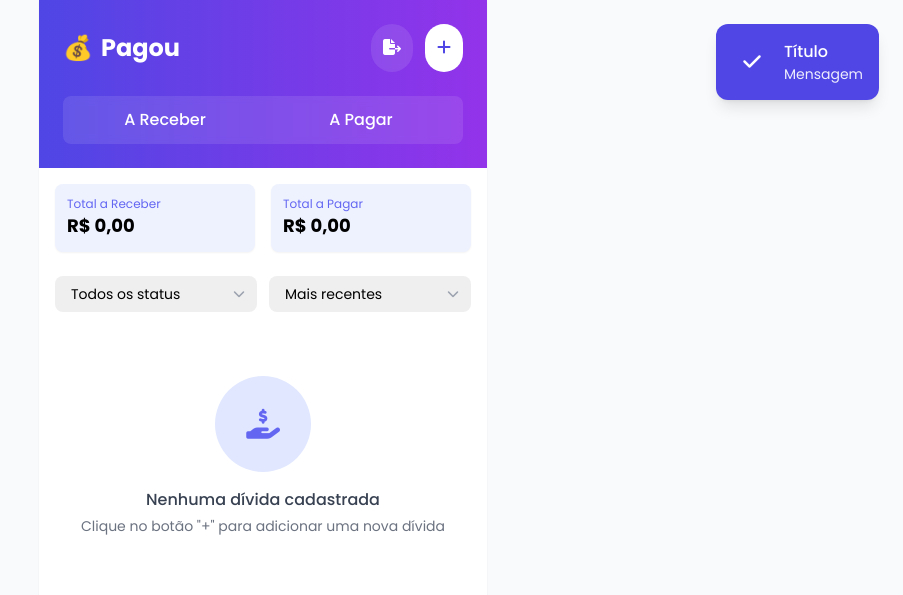
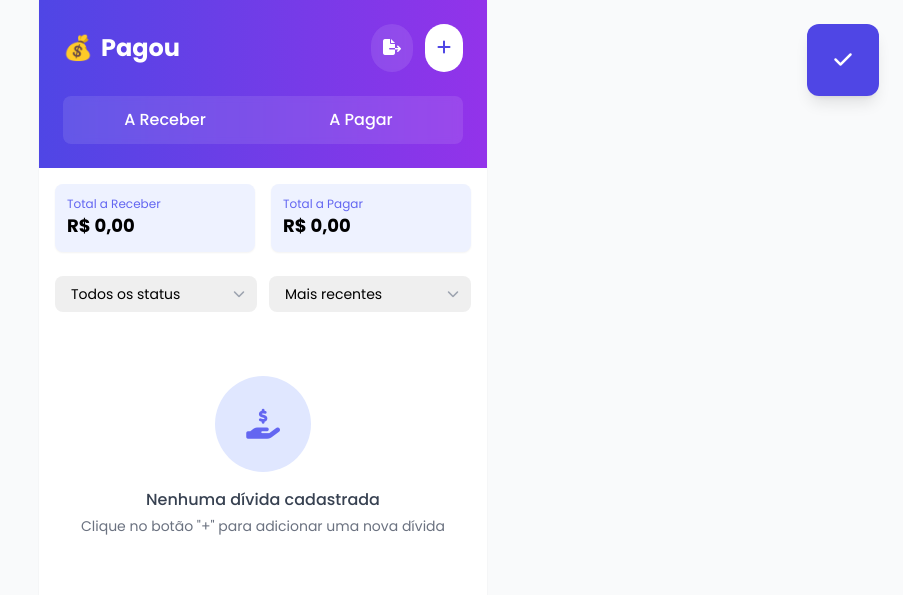
Before and after one commit to antoniopereiiraa/Controle-de-Dividas, a plain HTML site: page index.html in a window 1280 px wide. Shown: the whole page, without its empty margins (377-1280 px from the left). Drawn offline with nearby package versions, Linux system fonts and the light colour scheme.

Commit message:
Update index.html

```diff
--- a/index.html
+++ b/index.html
@@ -119,10 +119,6 @@
     <div class="flex items-center space-x-3">
       <div class="notification-icon flex-shrink-0 w-10 h-10 rounded-full flex items-center justify-center">
         <i id="notificationIcon" class="fas fa-check text-xl"></i>
-      </div>
-      <div>
-        <p id="notificationTitle" class="font-medium">Título</p>
-        <p id="notificationMessage" class="text-sm opacity-90">Mensagem</p>
       </div>
     </div>
   </div>
```
